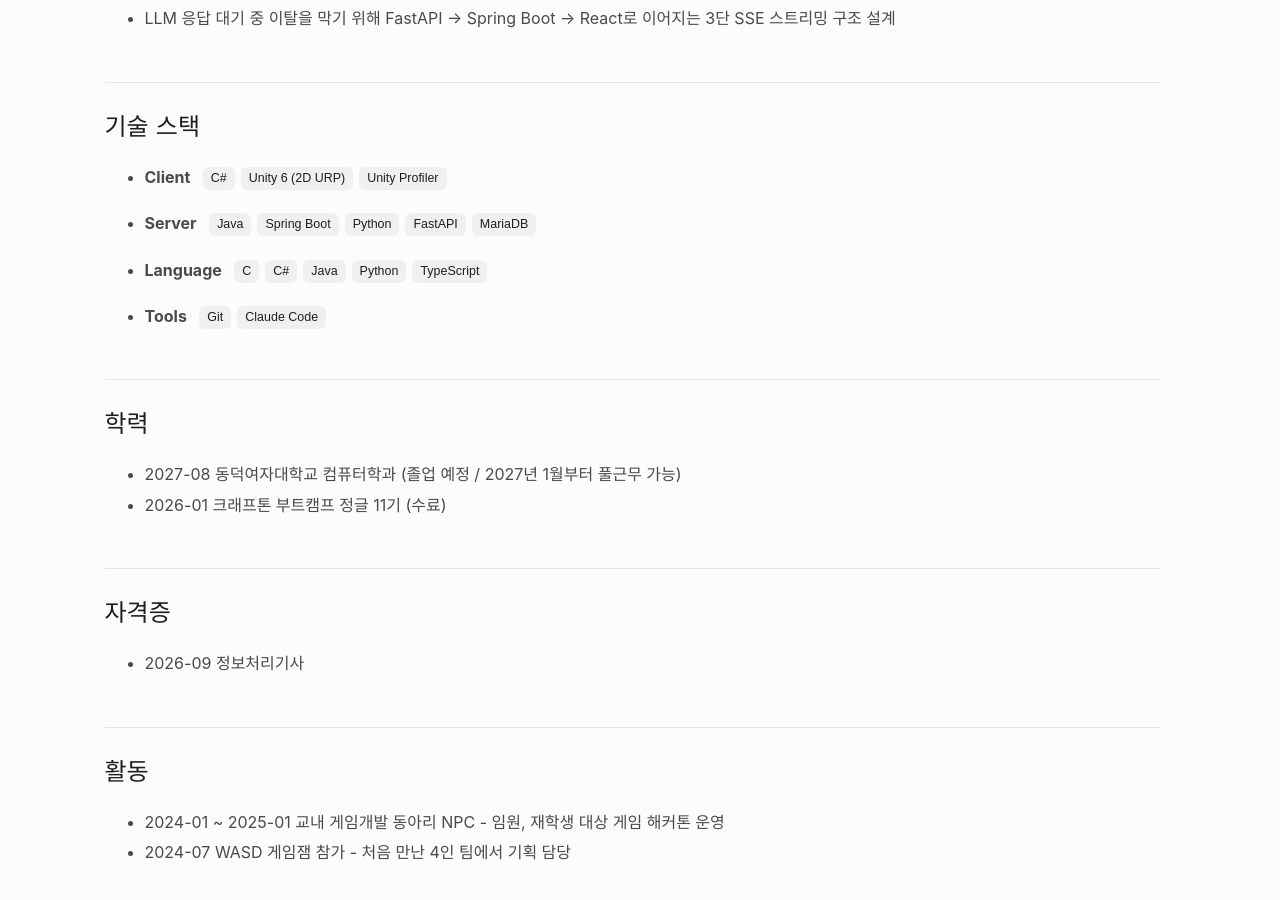
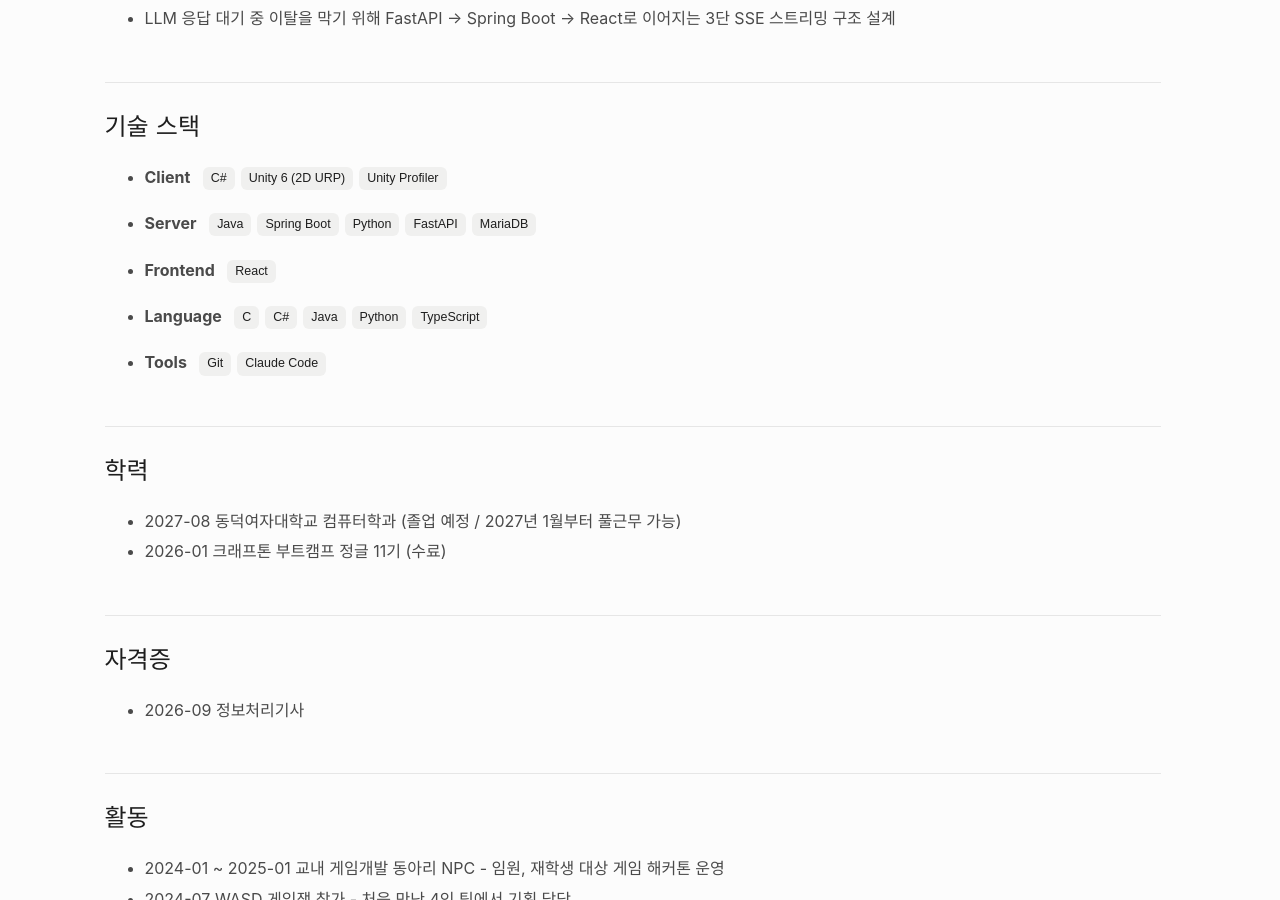
Before and after one commit to HelloNobb/HelloNobb.github.io, a Jekyll site: the page built from resume.md, in a window 1280 px wide and 900 px high, scrolled down 2060 px. Built offline with Jekyll 4.4.1, drawn with Linux system fonts in a browser that asks for light colours; some web fonts are replaced.

Commit message:
Resume: add React under Frontend

```diff
--- a/resume.md
+++ b/resume.md
@@ -94,6 +94,7 @@
 
 - **Client** {% include chips.html list="C#|Unity 6 (2D URP)|Unity Profiler" %}
 - **Server** {% include chips.html list="Java|Spring Boot|Python|FastAPI|MariaDB" %}
+- **Frontend** {% include chips.html list="React" %}
 - **Language** {% include chips.html list="C|C#|Java|Python|TypeScript" %}
 - **Tools** {% include chips.html list="Git|Claude Code" %}
 
```
Also changed, not shown: 1 other file.
